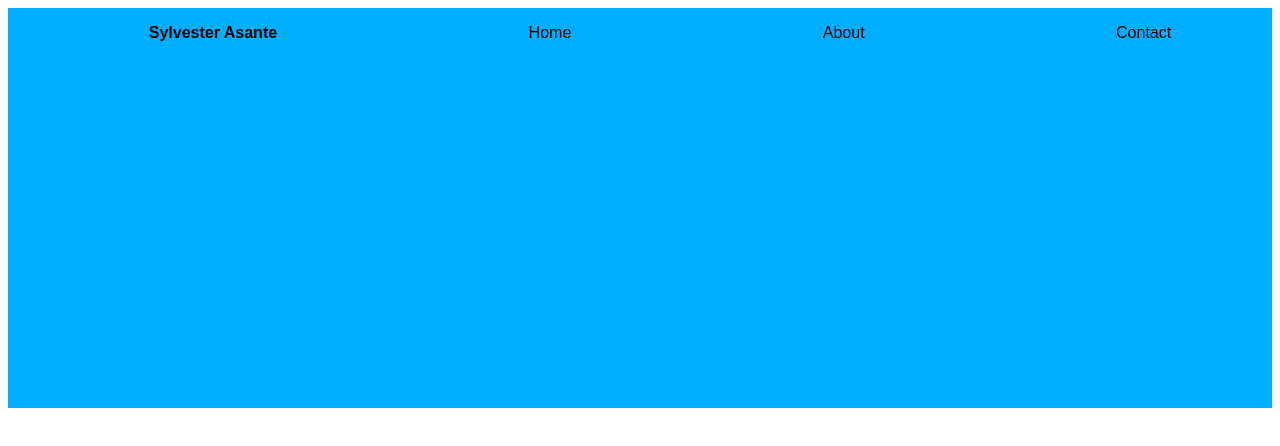
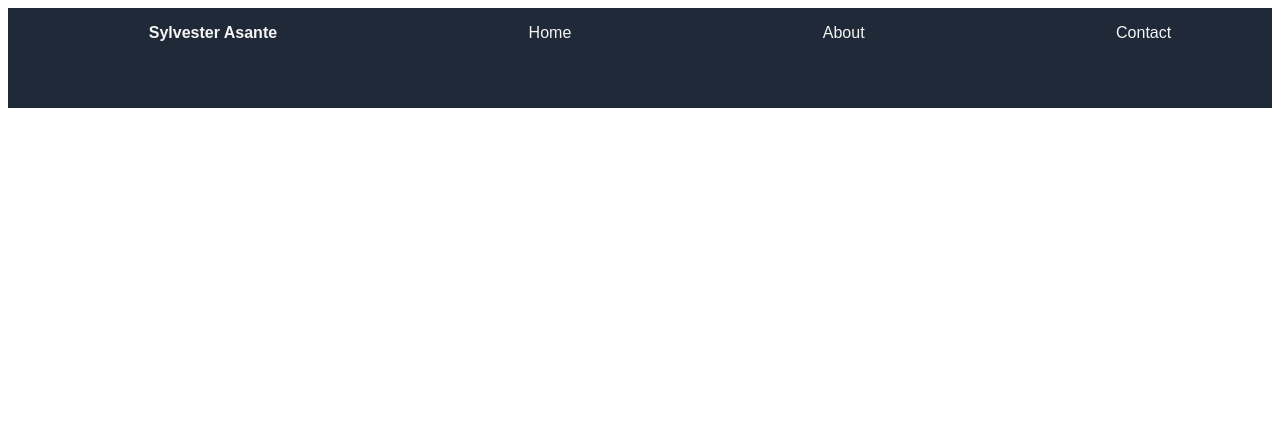
Before and after one commit to asantesylvesterkwame/My-First-Landing-Page, a plain HTML site: page index.html in a window 1280 px wide. Drawn offline with Linux system fonts and the light colour scheme.

Commit message:
set the text color of the body to whitesmoke

```diff
--- a/style.css
+++ b/style.css
@@ -1,11 +1,15 @@
 
 *{
    font-family: poppins, sans-serif;
+
+}
+body{
+    color: whitesmoke;
 }
 #headercontainer{
     display: flex;
-    background-color: #00aeff;
-    height: 400px;
+    background-color: #1f2937;
+    height: 100px;
 
 
 }
@@ -24,6 +28,6 @@
 }
 a{
   text-decoration: none;
-  color: black;
+  color: whitesmoke;
 
 }
```
